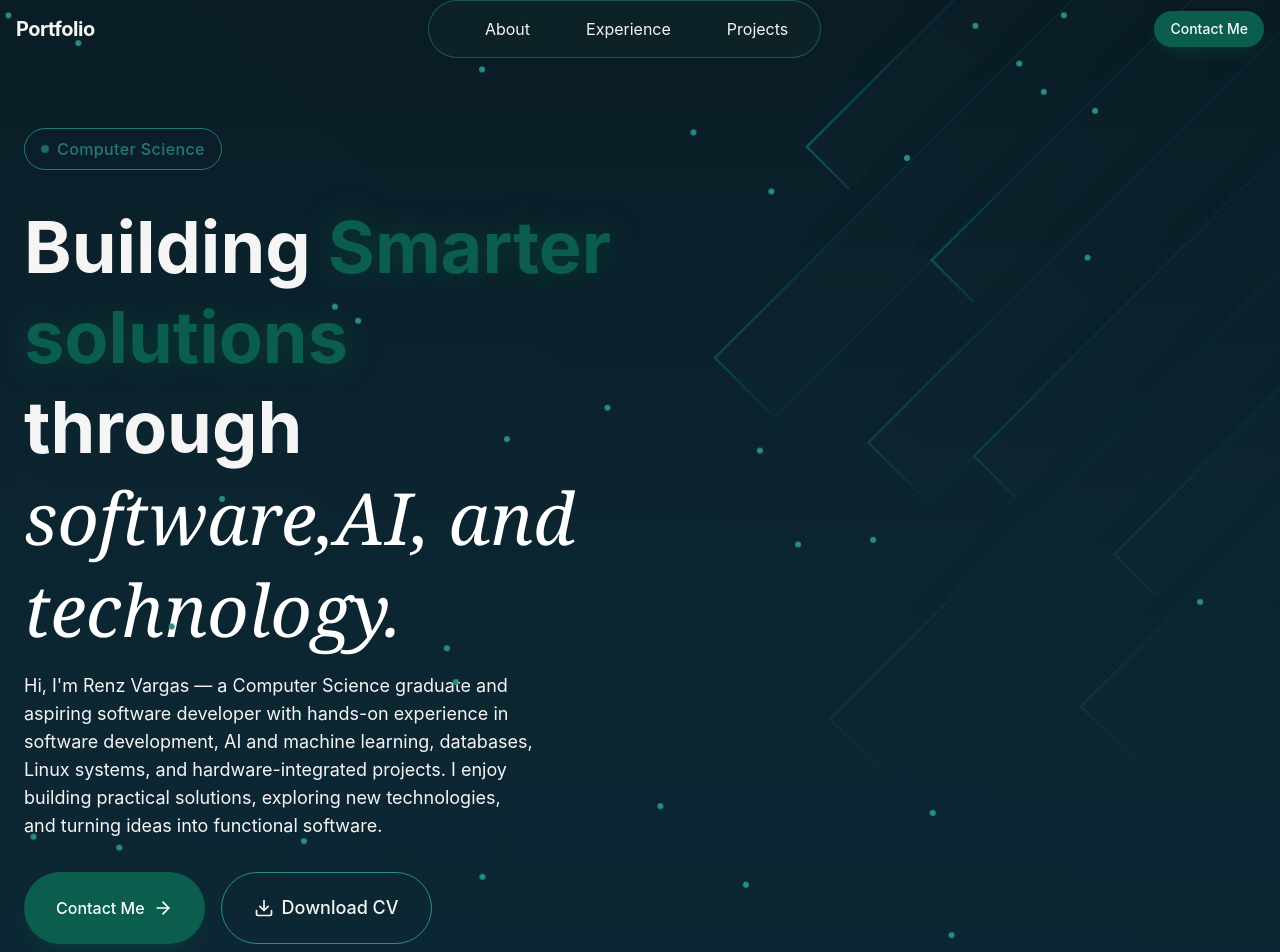
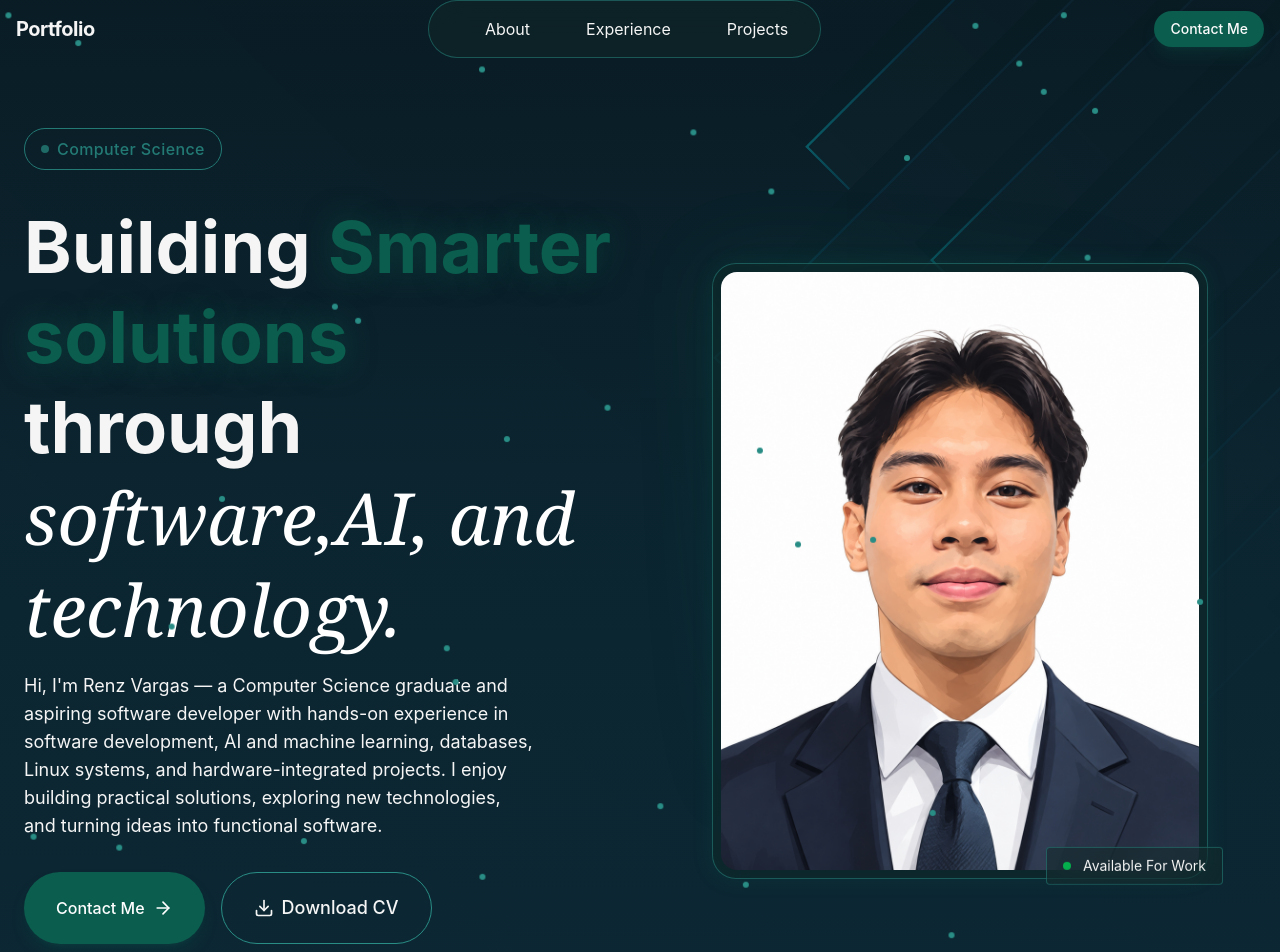
Before and after one commit to Primiyukii/Portfolio, a React (Vite) app: page / in a window 1280 px wide. Shown: the top 952 px of the page. Built offline with nearby package versions, Linux system fonts and the light colour scheme.

Commit message:
Hero Section

```diff
--- a/src/index.css
+++ b/src/index.css
@@ -49,7 +49,7 @@
 
   .glass-strong {
     background-color: color-mix(in srgb, var(--color-surface) 80%, transparent);
-    backdrop-filter: blur(18px);
+    backdrop-filter: blur(24px);
     -webkit-backdrop-filter: blur(10px);
     border-radius: var(--radius);
     border: 1px solid color-mix(in srgb, var(--color-border) 50%, transparent);
@@ -59,10 +59,16 @@
     text-shadow: 0 0 30px
     color-mix(in srgb, var(--color-primary) 50%, transparent);
   }
+
+  .glow-border {
+    box-shadow: 0 0 20px
+    color-mix(in srgb, var(--color-primary) 20%, transparent),
+    inset 0 0 20px color-mix(in srgb, var(--color-primary) 5%, transparent);
+  }
 }
 
 @layer utilities {
-  @keyframes fadeIn {
+  @keyframes fade-in {
     from {
       opacity: 0;
       transform: translateY(20px);
@@ -94,8 +100,22 @@
   }
 }
 
+@keyframes float {
+  0%,
+  100% {
+    transform: translateY(0);
+  }
+  50% {
+    transform: translateY(-10px);
+  }
+}
+
     .animate-fade-in {
         animation: fadeIn 0.5s ease-in-out both;
+    }
+
+    .animate-float {
+      animation: float 4s ease-in-out infinite;
     }
 
     .animation-delay-100 {
--- a/src/sections/Hero.jsx
+++ b/src/sections/Hero.jsx
@@ -104,8 +104,26 @@ export const Hero = () => {
               ))}
             </div>
           </div>
+
+          <div className="relative animate-fade-in animation-delay-300">
+            <div className="relative max-w-124 mx-auto">
+              <div className="absolute inset-0 rounded-3xl bg-gradient-to-br from-primary/30 via-transparent to-primary//10 blur-2xl animate-pulse"></div>
+              <div className="relative glassmorphism rounded-3xl p-2 glow-border">
+                <img src="/profile.png" alt="Renz Vargas"
+                className="w-124 aspect-[4/5] object-cover rounded-2xl"/>
+
+
+                <div className="absolute -bottom-4 -right-4 glassmorphism rounded-sm px-4 py-2 animate-float">
+                  <div className="flex items-center gap-3">
+                     <div className="w-2 h-2 bg-green-500 rounded-full animate-pulse" />
+                       <span className="whitespace-nowrap text-sm">Available For Work</span>
+                      </div>
+                   </div>
+                </div>
+              </div>
+            </div>
+          </div>
         </div>
-      </div>
     </section>
   );
 };
```
